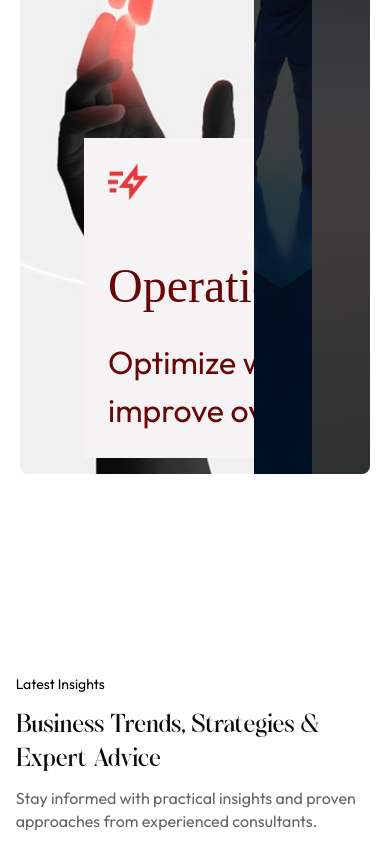
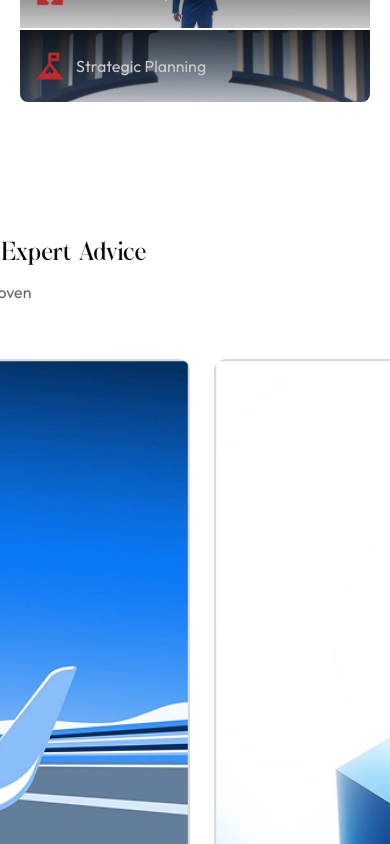
Before and after one commit to MoheebSalah/RHMZ_SharedTask, a React (Vite) app: page / in a window 390 px wide. Shown: the part 3720-4564 px from the top of the page. Built offline with nearby package versions, Linux system fonts and the light colour scheme.

Commit message:
Made the coreService seciotn responsive

```diff
--- a/src/components/sections/core-services/CoreServices.tsx
+++ b/src/components/sections/core-services/CoreServices.tsx
@@ -1,6 +1,5 @@
 import { useState } from "react";
 import { FEATURE_FOUR } from "../../../lib/constants";
-// import { colors, typography } from "../../lib/design-tokens"
 
 const CoreServices = () => {
     const [active, setActive] = useState(0);
@@ -35,12 +34,12 @@ const CoreServices = () => {
     ] as const;
 
     return (
-        <div className="flex items-center justify-center w-full mx-auto mb-[200px]  max-w-[var(--section-max-width)] px-[var(--section-padding-x-sm)] md:px-[var(--section-padding-x)]  flex-col gap-[var(--testimonials-outer-gap)]">
+        <div className="flex items-center justify-center w-full mx-auto mb-[100px] md:mb-[200px] max-w-[var(--section-max-width)] px-[var(--section-padding-x-sm)] md:px-[var(--section-padding-x)] flex-col gap-[var(--testimonials-outer-gap)]">
             <div className="flex flex-col space-y-6">
 
                 {/* header of the section */}
                 <div className="mb-8 flex flex-col gap-3 md:flex-row md:items-end md:justify-between md:gap-8">
-                    <div className="max-w-[472px] ">
+                    <div className="max-w-[472px]">
                         <p className="text-section-eyebrow mb-3">{FEATURE_FOUR.eyebrow}</p>
                         <h2 className="text-section-title">{FEATURE_FOUR.title}</h2>
                     </div>
@@ -49,55 +48,70 @@ const CoreServices = () => {
                     </p>
                 </div>
 
-                {/* the panels */}
-                <div className="flex flex-row overflow-hidden rounded-md h-[960px]">
-                    {
-                        SERVICES_PANELS.map((service, i) => {
+                {/* panels — vertical accordion on mobile, horizontal flex-grow on desktop */}
+                <div className="flex flex-col md:flex-row overflow-hidden rounded-md md:h-[960px] gap-[2px] md:gap-0">
+                    {SERVICES_PANELS.map((service, i) => {
                         const isActive = (i === active);
                         return (
                             <div
-                                    className={`flex h-full object-cover relative
-                                        ${isActive ? "w-1 grow-8 " : "w-1/12 grow brightness-50 cursor-pointer hover:brightness-100"}
-                                        transition-all ease-in-out duration-500`}
+                                key={service.id}
+                                className={`flex relative cursor-pointer
+                                    w-full transition-all ease-in-out duration-500
+                                    ${isActive ? "h-[440px]" : "h-[72px]"}
+                                    md:h-full md:object-cover
+                                    ${isActive
+                                        ? "md:w-1 grow-8"
+                                        : "brightness-80 md:w-1/12 md:grow md:brightness-50 md:hover:brightness-100"
+                                    }
+                                `}
                                 onClick={() => setActive(i)}
                             >
-                                    {/* the image itself */}
+                                {/* image */}
                                 <img
                                     src={service.image}
-                                        className={`flex h-full object-cover relative
-                                        ${isActive ? "w-1 grow-8 " : "w-1/12 grow brightness-50 cursor-pointer hover:brightness-100"}
+                                    alt={service.imageAlt}
+                                    className={`flex h-full object-cover relative w-full
                                         transition-all ease-in-out duration-300
+                                        ${isActive
+                                            ? "md:w-1 md:grow-8"
+                                            : "md:w-1/12 md:grow md:brightness-50 md:cursor-pointer md:hover:brightness-100"
+                                        }
                                     `}
-                                        onClick={() => setActive(i)
-                                        }
+                                    onClick={() => setActive(i)}
                                 />
-                                    {/* the Description block that appears on click */}
-                                    <div className={`just-between p-6 h-[320px] w-[760px] text-[#660708] bg-[#f5f3f4] flex flex-col justify-between items-start  absolute  bottom-4 left-16 transition-all  duration-800 ease-out
-                                    ${isActive ? " translate-y-0 opacity-100 delay-100" : " translate-y-50 opacity-0"}
+
+                                {/* mobile-only: always-visible title bar */}
+                                <div className="absolute top-0 left-0 right-0 h-[72px] flex items-center gap-3 px-4 bg-gradient-to-b from-black/65 to-transparent md:hidden">
+                                    <img src={service.icon} alt="" className="w-7 h-7 object-contain" />
+                                    <h3 className="text-white font-medium text-base font-outfit">{service.title}</h3>
+                                </div>
+
+                                {/* description box */}
+                                <div className={`absolute flex flex-col items-start justify-between
+                                    p-4 md:p-6
+                                    bottom-3 left-3 right-3
+                                    md:bottom-4 md:left-16 md:right-auto md:w-[760px] md:h-[320px]
+                                    text-[#660708] bg-[#f5f3f4]
+                                    transition-all duration-800 ease-out
+                                    ${isActive ? "translate-y-0 opacity-100 delay-100" : "translate-y-12 md:translate-y-50 opacity-0"}
                                 `}>
-                                        <img
-                                            src={service.icon}
-
-                                        ></img>
-                                        <div className="flex flex-col space-y-4">
-                                            <h1 className="text-[48px] font-[--font-serif]">
+                                    <img src={service.icon} alt="" className="hidden md:block" />
+                                    <div className="flex flex-col space-y-2 md:space-y-4">
+                                        <h1 className="text-xl md:text-[48px] font-[--font-serif]">
                                             {service.title}
                                         </h1>
-                                            <p className="text-[32px] --font-outfit"
-                                            >
+                                        <p className="text-sm md:text-[32px] --font-outfit">
                                             {service.description}
                                         </p>
                                     </div>
                                 </div>
                             </div>
-
-                            )
-                        })
-                    }
+                        );
+                    })}
                 </div>
             </div>
-        </div >
-    )
-}
+        </div>
+    );
+};
 
-export default CoreServices
+export default CoreServices;
--- a/src/components/sections/insights/LatestInsights.tsx
+++ b/src/components/sections/insights/LatestInsights.tsx
@@ -1,5 +1,3 @@
-
-
 const LatestInsights = () => {
     const INSIGHTS_SECTION = {
         eyebrow: "Latest Insights",
@@ -38,12 +36,12 @@ const LatestInsights = () => {
     ] as const;
 
     return (
-        <div className="flex items-center justify-center mx-auto w-full mb-[100px] max-w-[var(--section-max-width)] px-[var(--section-padding-x-sm)] md:px-[var(--section-padding-x)]  flex-col gap-[var(--testimonials-outer-gap)] ">
-            <div className="flex flex-col justify-center space-y-6 ">
+        <div className="flex items-center justify-center mx-auto w-full mb-[100px] max-w-[var(--section-max-width)] px-[var(--section-padding-x-sm)] md:px-[var(--section-padding-x)] flex-col gap-[var(--testimonials-outer-gap)]">
+            <div className="flex flex-col justify-center space-y-6">
 
                 {/* header of the section */}
                 <div className="mb-8 flex flex-col gap-3 md:flex-row md:items-end md:justify-between md:gap-8">
-                    <div className="max-w-[472px] ">
+                    <div className="max-w-[472px]">
                         <p className="text-section-eyebrow mb-3">{INSIGHTS_SECTION.eyebrow}</p>
                         <h2 className="text-section-title">{INSIGHTS_SECTION.title}</h2>
                     </div>
@@ -52,38 +50,51 @@ const LatestInsights = () => {
                     </p>
                 </div>
 
-                {/* the 3 latest insights */}
-                <div className=" flex flex-row gap-6 h-fit ">
-                    {
-                        INSIGHTS_BLOG_POSTS.map(post => {
-                            return (
-                                <div className="rounded-xl overflow-hidden w-1/3 flex flex-col space-y-4 group cursor-pointer transition-all ease-in-out duration-200">
-                                    <div className="overflow-hidden rounded-md">
-                                        <img
-                                            src={post.image}
-                                            className="overflow-hidden object-cover  w-full border border-[#D9D9D9] group-hover:brightness-70 group-hover:scale-110 transition-all ease-in-out duration-200"
-                                            alt="" />
-                                    </div>
-                                    <h4 className={`text-[20px]
-                                    font-medium font-outfit group-hover:text-[#E5383B]`}>{post.title}</h4>
-                                    <p className={`font-outfit text-[18px]
-                                    text-[#696366]`}>{post.description}</p>
-                                </div>
-                            )
-                        })
-                    }
+                {/* blog post cards — snap scroll on mobile, row on desktop */}
+                <div className="flex flex-row gap-6 h-fit
+                    overflow-x-auto snap-x snap-mandatory
+                    -mx-[var(--section-padding-x-sm)] px-[var(--section-padding-x-sm)]
+                    md:mx-0 md:px-0 md:overflow-x-visible
+                    pb-4 md:pb-0
+                    [scrollbar-width:none] [&::-webkit-scrollbar]:hidden
+                ">
+                    {INSIGHTS_BLOG_POSTS.map((post, i) => (
+                        <div
+                            key={i}
+                            className="rounded-xl overflow-hidden
+                                shrink-0 min-w-[82vw] snap-center
+                                md:shrink md:min-w-0 md:w-1/3
+                                flex flex-col space-y-3 md:space-y-4
+                                group cursor-pointer transition-all ease-in-out duration-200"
+                        >
+                            <div className="overflow-hidden rounded-md">
+                                <img
+                                    src={post.image}
+                                    alt={post.imageAlt}
+                                    className="overflow-hidden object-cover w-full border border-[#D9D9D9] group-hover:brightness-70 group-hover:scale-110 transition-all ease-in-out duration-200"
+                                />
+                            </div>
+                            <h4 className="text-base md:text-[20px] font-medium font-outfit group-hover:text-[#E5383B]">
+                                {post.title}
+                            </h4>
+                            <p className="font-outfit text-sm md:text-[18px] text-[#696366]">
+                                {post.description}
+                            </p>
+                        </div>
+                    ))}
                 </div>
-                <div className="mt-6 font-outfit flex flex-row gap-4 group" >
-                    <button className={`group-hover:text-[#E5383B] transition-all ease-in-out duration-200 cursor-pointer`} >
+
+                <div className="mt-6 font-outfit flex flex-row gap-4 group">
+                    <button className="group-hover:text-[#E5383B] transition-all ease-in-out duration-200 cursor-pointer text-sm md:text-base">
                         Explore more blogs
                     </button>
                     <div className="items-center justify-center flex">
-                        <img src="src\assets\insights\arrow icon.png" className="w-fit h-fit opacity-0 group-hover:opacity-100 transition-all ease-in-out duration-200 -translate-x-5 group-hover:translate-x-0 " />
+                        <img src="src\assets\insights\arrow icon.png" className="w-fit h-fit opacity-0 group-hover:opacity-100 transition-all ease-in-out duration-200 -translate-x-5 group-hover:translate-x-0" alt="" />
                     </div>
                 </div>
-            </div >
+            </div>
         </div>
-    )
-}
+    );
+};
 
-export default LatestInsights
+export default LatestInsights;
```
Lines whose indentation alone changed are shown as unchanged.
